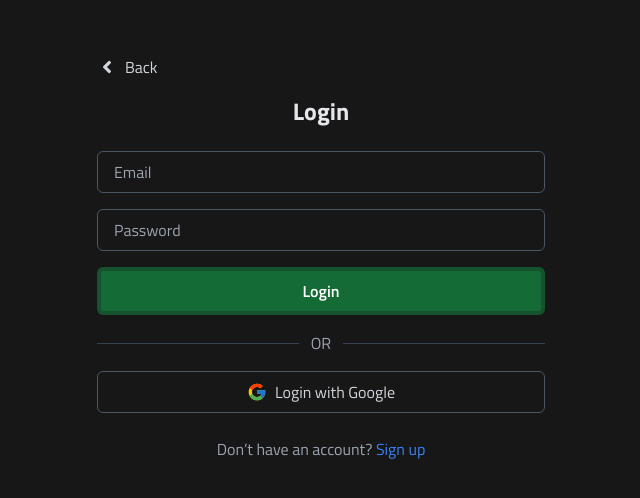
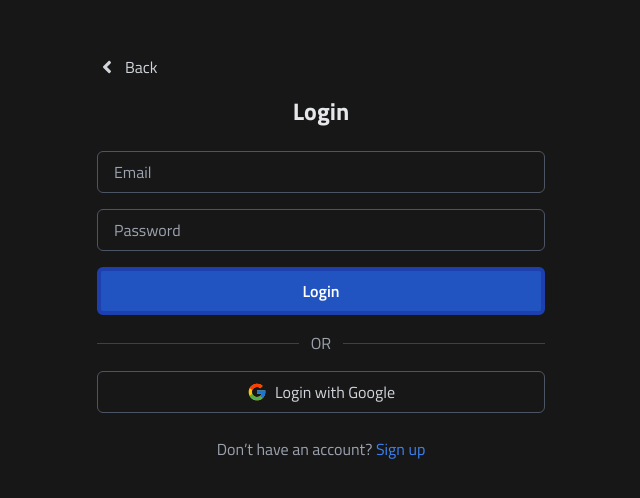
Before and after one commit to yotam1802/HackTheChange2024, a Next.js app: page /login in a window 1280 px wide. Shown: the part 142-640 px from the top of the page, without its empty margins (319-959 px from the left). Built offline with nearby package versions, Linux system fonts and the light colour scheme.

Commit message:
match buttons

```diff
--- a/src/app/(auth)/login/page.js
+++ b/src/app/(auth)/login/page.js
@@ -72,7 +72,7 @@ export default function Login() {
           />
           <button
             type="submit"
-            className="w-full bg-green-700 bg-opacity-80 text-white font-semibold py-2 rounded-md border-4 border-green-900 transition-all duration-200 hover:bg-opacity-90 hover:border-green-900 focus:border-green-900"
+            className="w-full bg-blue-600 bg-opacity-80 text-white font-semibold py-2 rounded-md border-4 border-blue-800 transition-all duration-200 hover:bg-opacity-90 hover:border-blue-900 focus:border-blue-900"
           >
             Login
           </button>
--- a/src/app/(auth)/signup/page.js
+++ b/src/app/(auth)/signup/page.js
@@ -69,7 +69,7 @@ export default function SignUp() {
           <div>
             <button
               type="submit"
-              className="w-full bg-green-700 bg-opacity-80 text-white font-semibold py-2 rounded-md border-4 border-green-900 transition-all duration-200 hover:bg-opacity-90 hover:border-green-900 focus:border-green-900"
+              className="w-full bg-blue-600 bg-opacity-80 text-white font-semibold py-2 rounded-md border-4 border-blue-800 transition-all duration-200 hover:bg-opacity-90 hover:border-blue-900 focus:border-blue-900"
             >
               Sign Up
             </button>
```
